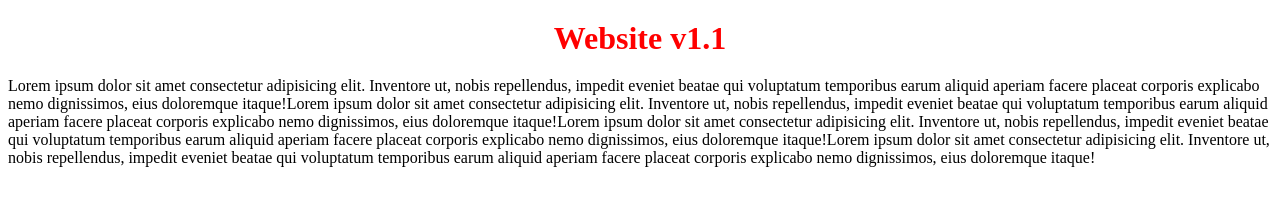
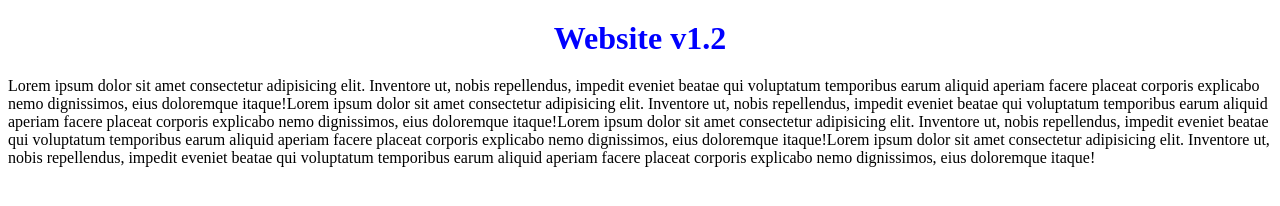
Before and after one commit to pythoncpp/website-app, a plain HTML site: page index.html in a window 1280 px wide. Drawn offline with Linux system fonts and the light colour scheme.

Commit message:
v1.2 commit

```diff
--- a/index.html
+++ b/index.html
@@ -9,14 +9,14 @@
     <title>Document</title>
     <style>
       h1 {
-        color: red;
+        color: blue;
         text-align: center;
         margin: 20px;
       }
     </style>
   </head>
   <body>
-    <h1>Website v1.1</h1>
+    <h1>Website v1.2</h1>
     <div>
       Lorem ipsum dolor sit amet consectetur adipisicing elit. Inventore ut,
       nobis repellendus, impedit eveniet beatae qui voluptatum temporibus earum
```
